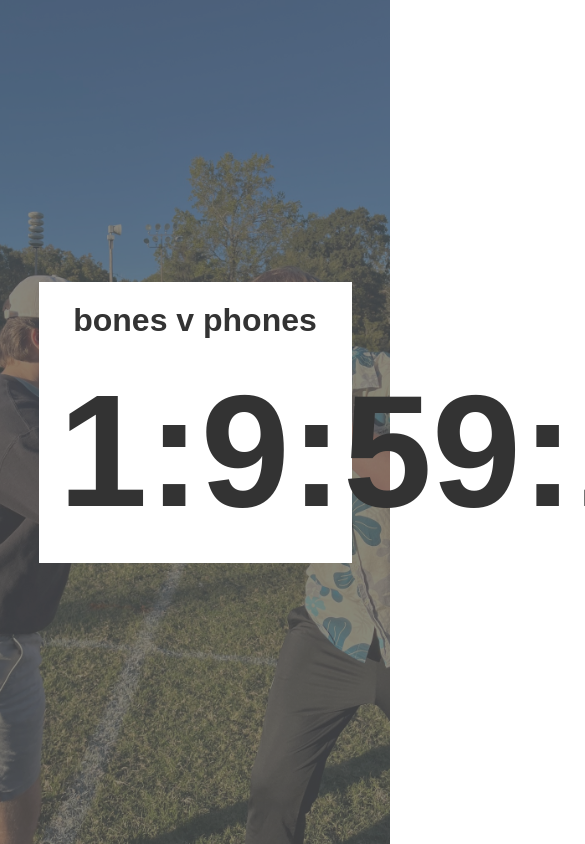
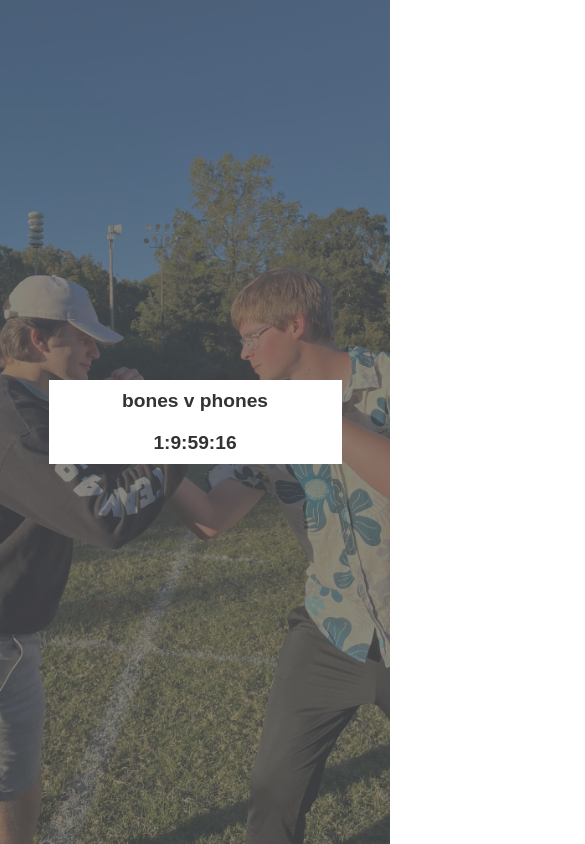
Before and after one commit to tienn043/BONESPHONES, a plain HTML site: page index.html in a window 390 px wide. Shown: the top 844 px of the page, 585 px wide, since content can reach past the window. Drawn offline with Linux system fonts and the light colour scheme.

Commit message:
media queries

```diff
--- a/index.html
+++ b/index.html
@@ -12,7 +12,7 @@
         justify-content: center;
         align-items: center;
         height: 100vh;
-        background-image: url('./fightnight.jpg'); /* Replace with your PNG file path */
+        background-image: url("./fightnight.jpg"); /* Replace with your PNG file path */
         background-size: cover;
         background-position: center;
         background-repeat: no-repeat;
@@ -27,14 +27,19 @@
         left: 0;
         right: 0;
         bottom: 0;
-      background-color: rgba(88, 88, 88, 0.7); /* White overlay with transparency */
+        background-color: rgba(
+          88,
+          88,
+          88,
+          0.7
+        ); /* White overlay with transparency */
         filter: grayscale(90%); /* Apply grayscale to the overlay */
         z-index: -1;
       }
       .timer {
         text-align: center;
         background-color: #fff;
-        padding: 20px;
+        padding: 10px;
         width: 70%;
       }
 
@@ -43,9 +48,31 @@
       }
 
       .countdown {
-        font-size: 10rem;
+        font-size: 8rem;
         font-weight: bold;
         color: #333;
+      }
+
+      /* Media Query: Smaller font sizes for screens smaller than 768px */
+      @media (max-width: 768px) {
+        .timer h1 {
+          font-size: 1.5rem; /* Adjust title font size for smaller screens */
+        }
+
+        .countdown {
+          font-size: 1.5rem; /* Adjust countdown font size for smaller screens */
+        }
+      }
+
+      /* Media Query: Even smaller font sizes for screens smaller than 480px (e.g., mobile phones) */
+      @media (max-width: 480px) {
+        .timer h1 {
+          font-size: 1.2rem; /* Further adjust title font size for small phones */
+        }
+
+        .countdown {
+          font-size: 1.2rem; /* Further adjust countdown font size for small phones */
+        }
       }
     </style>
   </head>
@@ -55,7 +82,6 @@
       <div id="countdown" class="countdown"></div>
     </div>
     <div class="overlay"></div>
-
 
     <script>
       // Set the date and time you're counting down to (Eastern Time)
```
Lines whose indentation alone changed are shown as unchanged.
